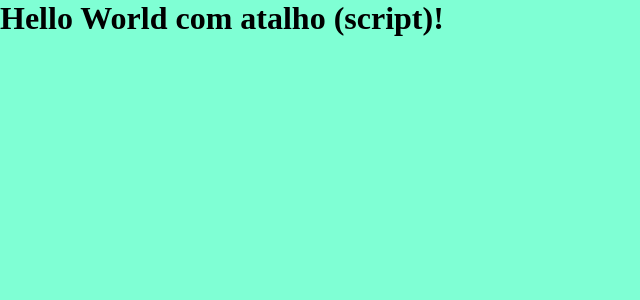
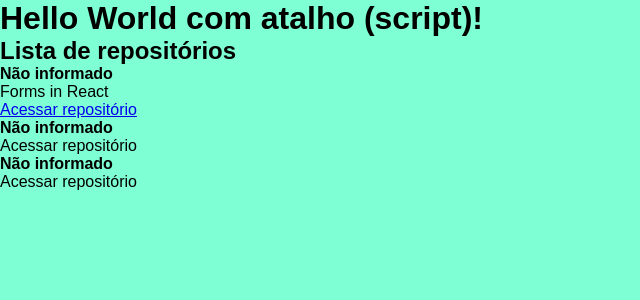
Before and after one commit to danielPaulinoMesquita/cursoReact, a React app: page / in a window 1280 px wide. Shown: the top 300 px of the page, without its empty margins (0-640 px from the left). Built offline with nearby package versions, Linux system fonts and the light colour scheme.

Commit message:
11- added dependencies node-sass and sass-loader. Create also component and properties.

```diff
--- a/package.json
+++ b/package.json
@@ -21,6 +21,8 @@
     "babel-loader": "^8.2.4",
     "cross-env": "^7.0.3",
     "html-webpack-plugin": "^5.5.0",
+    "node-sass": "^7.0.1",
+    "sass-loader": "^12.6.0",
     "webpack": "^5.71.0",
     "webpack-cli": "^4.9.2",
     "webpack-dev-server": "^4.8.1"
--- a/src/App.jsx
+++ b/src/App.jsx
@@ -1,5 +1,11 @@
-import './styles/global.css'
+import './styles/global.scss'
+import {RepositoryList} from "./components/RepositoryList";
 
 export function App(){
-    return <h1>Hello World com atalho (script)!</h1>
+    return <>
+        <h1>Hello World com atalho (script)!</h1>
+        <RepositoryList/>
+    </>
+
+
 }
--- /dev/null
+++ b/src/components/RepositoryItem.jsx
@@ -0,0 +1,12 @@
+export function RepositoryItem(props) {
+    return (
+        <li>
+            <strong>{props.repository?.name ?? 'Não informado'}</strong>
+            <p>{props.repository?.description} </p>
+
+            <a href={props.repository?.link}>
+                Acessar repositório
+            </a>
+        </li>
+    );
+}
--- /dev/null
+++ b/src/components/RepositoryList.jsx
@@ -0,0 +1,22 @@
+import {RepositoryItem} from "./RepositoryItem";
+
+const repository =  {
+    repository: "Testando",
+    description:"Forms in React",
+    link:"https://www.google.com.br",
+};
+// const repositoryName = 'testando unform';
+// const repositorvazio = '';
+export function RepositoryList(){
+    return(
+        <section className="repository-list">
+            <h2>Lista de repositórios </h2>
+
+            <ul>
+                <RepositoryItem repository={repository}/>
+                <RepositoryItem/>
+                <RepositoryItem />
+            </ul>
+        </section>
+    )
+}
--- a/src/styles/global.css
+++ b/src/styles/global.scss
@@ -5,6 +5,6 @@
 }
 
 body {
-    font: Arial, Helvetica, sans-serif;
+    font: 16px "Helvetica Neve", Arial, sans-serif;
     background: aquamarine;
 }
--- a/webpack.config.js
+++ b/webpack.config.js
@@ -32,9 +32,9 @@
                 use: 'babel-loader',
             },
             {
-                test: /\.css$/,
+                test: /\.scss$/,
                 exclude: /node_modules/,
-                use: ['style-loader', 'css-loader'],
+                use: ['style-loader', 'css-loader', 'sass-loader'],
             }
         ],
     }
```
Also changed, not shown: 4 other files (tests, documents, lock files or other folders).
